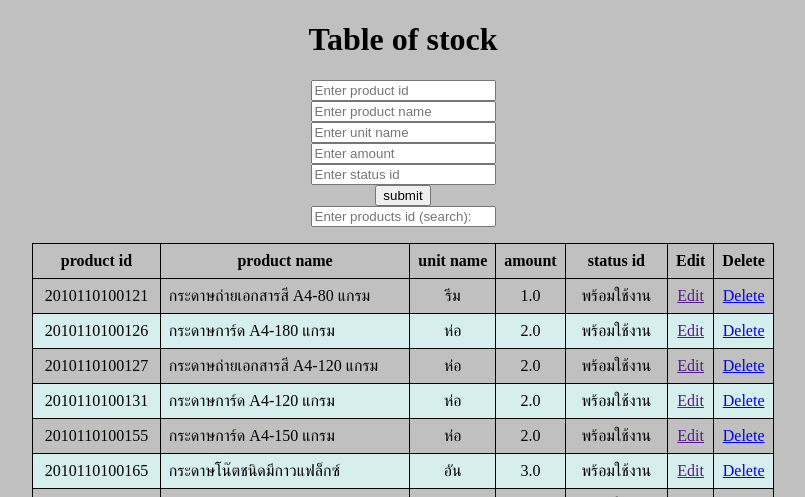
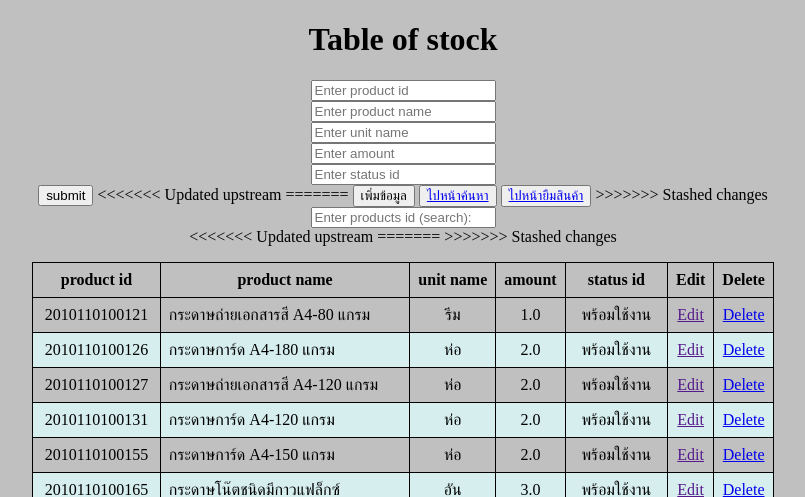
Before and after one commit to SalmonIT01/stockweb, a Django app: page / in a window 1280 px wide. Shown: the part 158-655 px from the top of the page, without its empty margins (237-1042 px from the left). Run offline with Django 4.2, Linux system fonts and the light colour scheme; data comes from the database, SQL or seed files in the repository.

Commit message:
Update index.html

```diff
--- a/StockWebApp/app_home/templates/app_home/index.html
+++ b/StockWebApp/app_home/templates/app_home/index.html
@@ -48,14 +48,28 @@
             </div>
             <input type="submit" name="insert" value="submit">
 
+<<<<<<< Updated upstream
+=======
+            <input type="submit" name="insert" value="เพิ่มข้อมูล">
+            <button>
+                <a href="{% url 'search'%}">ไปหน้าค้นหา</a>
+            </button>
+            <button>
+                <a href="{% url 'borrow'%}">ไปหน้ายืมสินค้า</a>
+            </button>
+>>>>>>> Stashed changes
             <div class="form-group 6">
                 <input type="text" placeholder="Enter products id (search):"
                     name="product_id_search" id="liveSearch" onkeyup="searchFunction()">
             </div>
+<<<<<<< Updated upstream
             <!-- <input type="submit" name="search" value="Search"> -->
             <!-- <button type="button">
                 <a href="{% url 'search'%}">Go to search </a>
             </button> -->
+=======
+            <!-- <input type="submit" name="search" value="go to search"> -->
+>>>>>>> Stashed changes
         </form>
         <table id="myTable">
             <thead>
```
